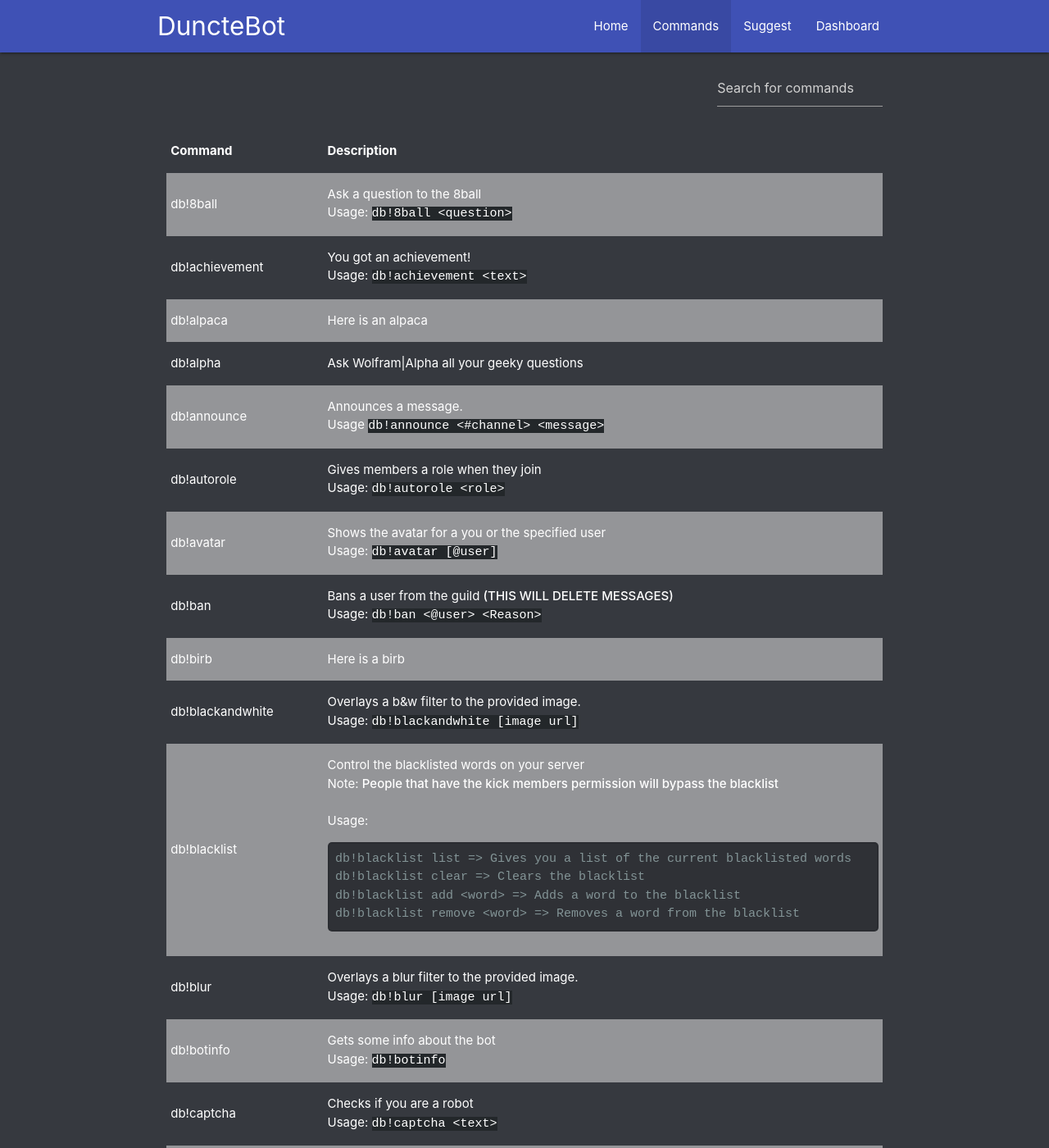
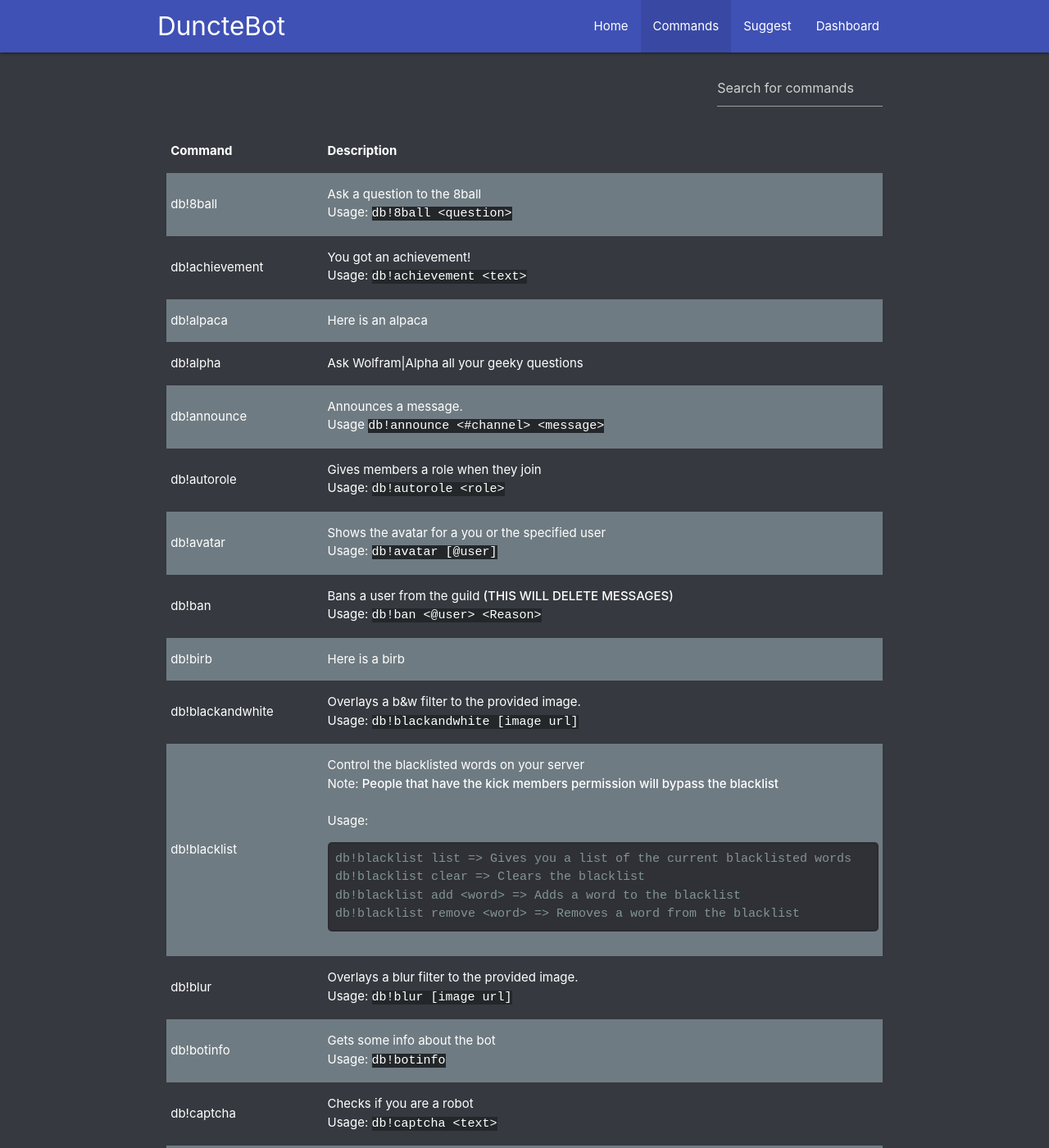
Before and after one commit to DuncteBot/dunctebot.github.io, a Jekyll site: the page built from commands.html, in a window 1280 px wide and 1400 px high. Shown: the whole window at 82% size. Built offline with Jekyll 4.4.1, drawn with Linux system fonts in a browser that asks for light colours; comment, search, counter and statistics services are not loaded.

Commit message:
Make the bg of the commands list darker

```diff
--- a/commands.html
+++ b/commands.html
@@ -35,7 +35,7 @@
 </div>
 
 
-<div id="commandList">
+<div id="vueApp">
     <div class="row"></div>
     <div class="row">
         <div class="col s12 m3 push-m9">
--- a/css/style.css
+++ b/css/style.css
@@ -79,6 +79,10 @@
     background-color: #6f7b82;
 }
 
+table.striped > tbody > tr:nth-child(odd) {
+    background-color: #6f7b82;
+}
+
 .input-field.textarea {
     border: 1px solid #99AAB5;
 }
```
Also changed, not shown: other parts of commands.html (+2 -2 lines).
